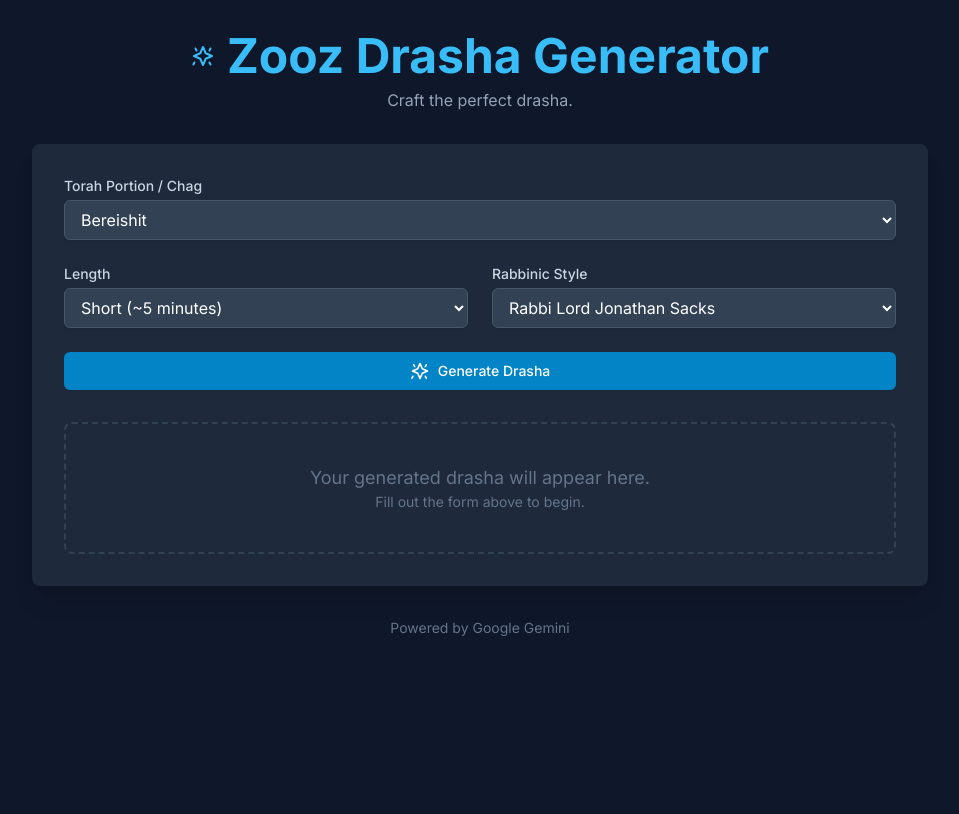
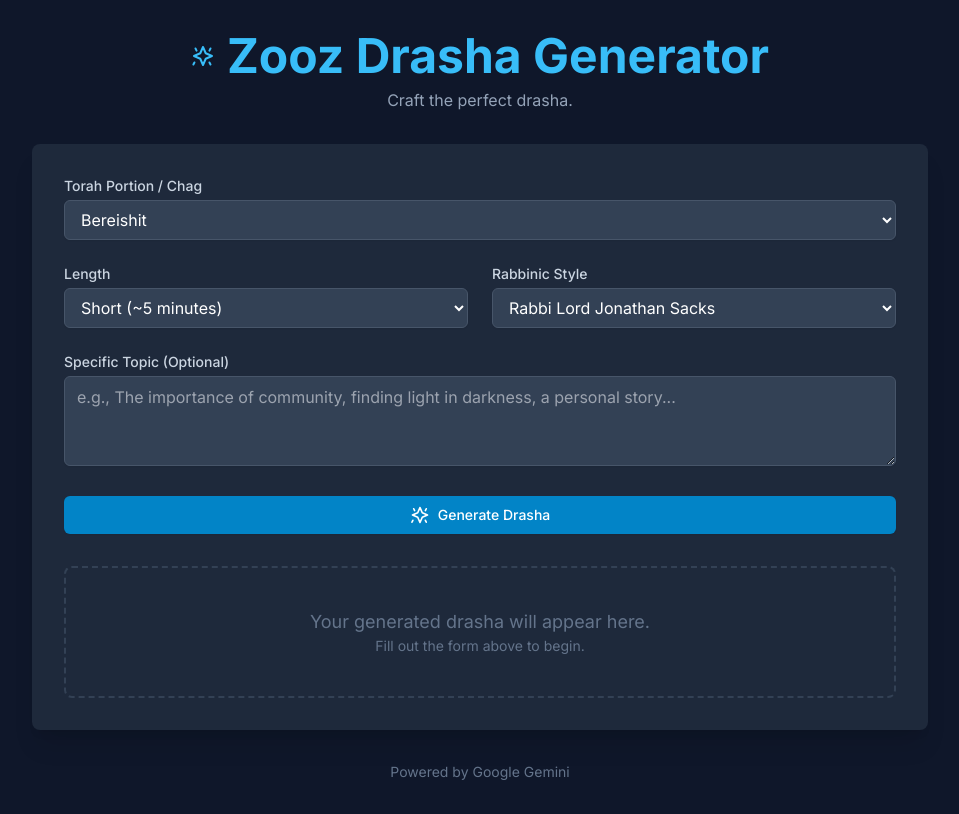
Before and after one commit to yonihersh-code/AI_drasha, a React (Vite) app: page / in a window 1280 px wide. Shown: the whole page, without its empty margins (160-1119 px from the left). Built offline with nearby package versions, Linux system fonts and the light colour scheme.

Commit message:
Update DrashaForm.tsx

```diff
--- a/src/components/DrashaForm.tsx
+++ b/src/components/DrashaForm.tsx
@@ -4,7 +4,7 @@ import { drashaLengths, rabbinicStyles, torahPortionsAndHolidays, CUSTOM_RABBI_S
 import { SparklesIcon } from './icons/SparklesIcon.tsx';
 
 interface DrashaFormProps {
-  onGenerate: (torahPortion: TorahPortion, length: DrashaLength, style: RabbinicStyle | string) => void;
+  onGenerate: (torahPortion: TorahPortion, length: DrashaLength, style: RabbinicStyle | string, specificTopic: string) => void;
   isLoading: boolean;
 }
 
@@ -13,12 +13,13 @@ const DrashaForm: React.FC<DrashaFormProps> = ({ onGenerate, isLoading }) => {
   const [length, setLength] = useState<DrashaLength>(drashaLengths[0]);
   const [style, setStyle] = useState<RabbinicStyle>(rabbinicStyles[0]);
   const [customStyle, setCustomStyle] = useState<string>('');
+  const [specificTopic, setSpecificTopic] = useState<string>('');
 
   const handleSubmit = (e: React.FormEvent) => {
     e.preventDefault();
     const finalStyle = style === CUSTOM_RABBI_STYLE ? customStyle : style;
     if (!finalStyle) return;
-    onGenerate(torahPortion, length, finalStyle);
+    onGenerate(torahPortion, length, finalStyle, specificTopic);
   };
 
   return (
@@ -104,6 +105,22 @@ const DrashaForm: React.FC<DrashaFormProps> = ({ onGenerate, isLoading }) => {
       )}
 
       <div>
+        <label htmlFor="specific-topic" className="block text-sm font-medium text-slate-300">
+          Specific Topic (Optional)
+        </label>
+        <div className="mt-1">
+          <textarea
+            id="specific-topic"
+            rows={3}
+            value={specificTopic}
+            onChange={(e) => setSpecificTopic(e.target.value)}
+            placeholder="e.g., The importance of community, finding light in darkness, a personal story..."
+            className="w-full bg-slate-700 border border-slate-600 rounded-md shadow-sm py-2 px-3 text-white focus:outline-none focus:ring-sky-500 focus:border-sky-500"
+          />
+        </div>
+      </div>
+
+      <div>
         <button
           type="submit"
           disabled={isLoading || (style === CUSTOM_RABBI_STYLE && !customStyle)}
```
